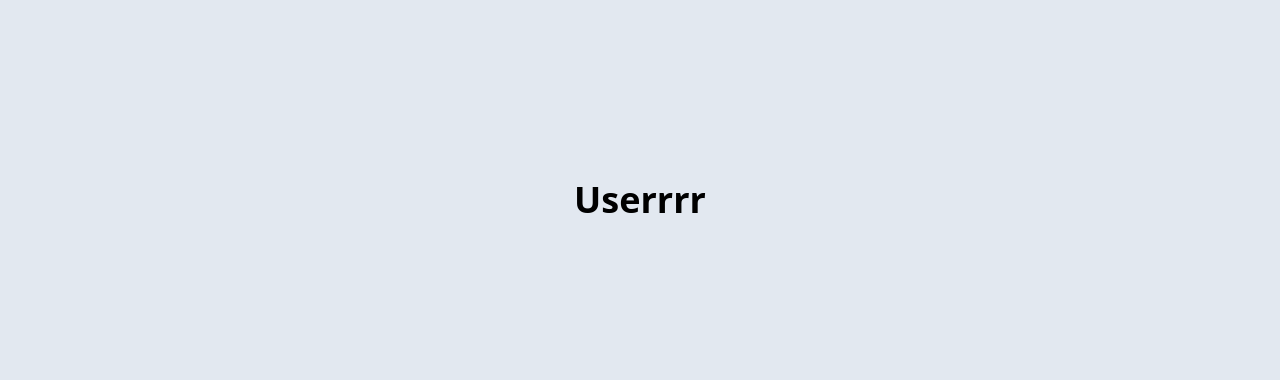
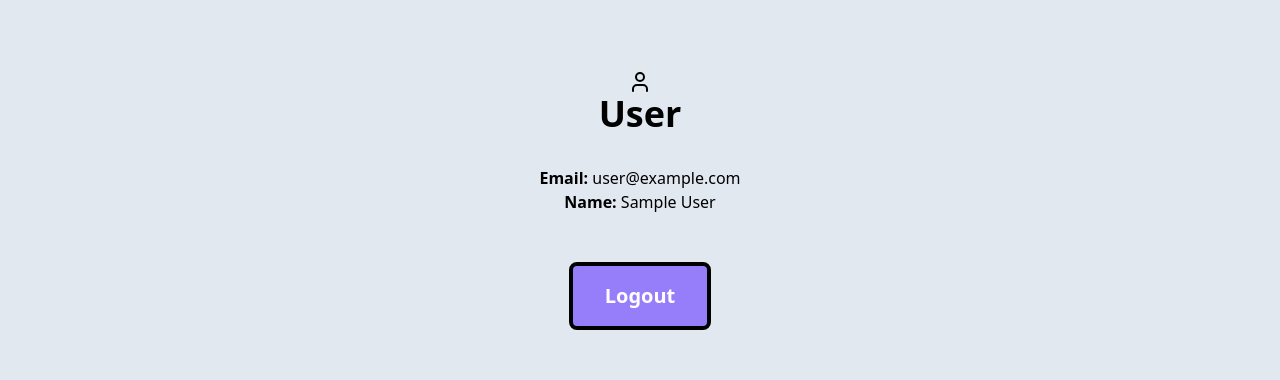
Before and after one commit to danilly7/money-mgr, a React (Vite) app in the folder frontend/: page /user in a window 1280 px wide. Shown: the part 272-652 px from the top of the page. Built offline with nearby package versions, Linux system fonts and the light colour scheme; no server answers; sample sign-in values are in the browser's storage.

Commit message:
feat(frontend): :sparkles: User page

```diff
--- a/frontend/src/pages/user/index.tsx
+++ b/frontend/src/pages/user/index.tsx
@@ -1,11 +1,46 @@
+import { UserIcon } from "../../components/ui/icons/UserIcon";
+import { useAuth } from "../../context/auth-context";
+import { useNavigate } from "react-router-dom";
+
 const User = () => {
+    const { currentUser, logout, userLoggedIn } = useAuth();
+    const navigate = useNavigate();
+
+    const handleLogout = async () => {
+        try {
+            await logout();
+            navigate("/welcome");
+        } catch (error) {
+            console.error("Error logging out:", error);
+        }
+    };
+
+    if (!userLoggedIn) {
+        return (
+            <div className="flex flex-col items-center justify-center h-screen">
+                <h1 className="text-4xl font-bold">You are not logged in</h1>
+                <p>Please log in to view your user details.</p>
+            </div>
+        );
+    }
+
     return (
-        <div>
-            <div className="flex flex-col items-center justify-center h-screen">
-                <h1 className="text-4xl font-bold">Userrrr</h1>
+        <div className="flex flex-col items-center justify-center h-screen mb-2">
+            <UserIcon className="text-4xl"/>
+            <h1 className="text-4xl font-bold">User</h1>
+            <div className="m-8 text-center">
+                <p><strong>Email:</strong> {currentUser?.email}</p>
+                <p><strong>Name:</strong> {currentUser?.displayName}</p>
+
             </div>
+                <button
+                    onClick={handleLogout}
+                    className="mt-4 px-8 py-4 text-xl font-semibold bg-personalizedPurple text-white border-4 border-black rounded-lg transition-all duration-300 hover:text-black hover:bg-personalizedOrange"
+                >
+                    Logout
+                </button>
         </div>
-    )
+    );
 };
 
 export default User;
--- a/frontend/src/routes/RouteRenderer.tsx
+++ b/frontend/src/routes/RouteRenderer.tsx
@@ -8,7 +8,7 @@ interface RouteRendererProps {
 const RouteRenderer: React.FC<RouteRendererProps> = ({ routes }) => {
   const renderRoutes = (routes: RouteObject[]) => {
     return routes.map((route, index) => {
-      //si la ruta tiene hijos, renderizamos el `element` de la ruta padre y las rutas hijas
+      //si la ruta tiene hijos, renderizamos el elemento de la ruta padre y las rutas hijas
       if (route.children) {
         return (
           <Route
--- a/frontend/src/routes/index.tsx
+++ b/frontend/src/routes/index.tsx
@@ -55,12 +55,12 @@ export const routes: RouteObject[] = [
                     {
                         path: "categories",
                         element: <Categories />
-                        //faltn los children
+                        //faltan los children
                     },
                     {
                         path: "user",
                         element: <User />
-                        //faltn los children
+                        //faltan los children
                     },
                 ],
             },
```
